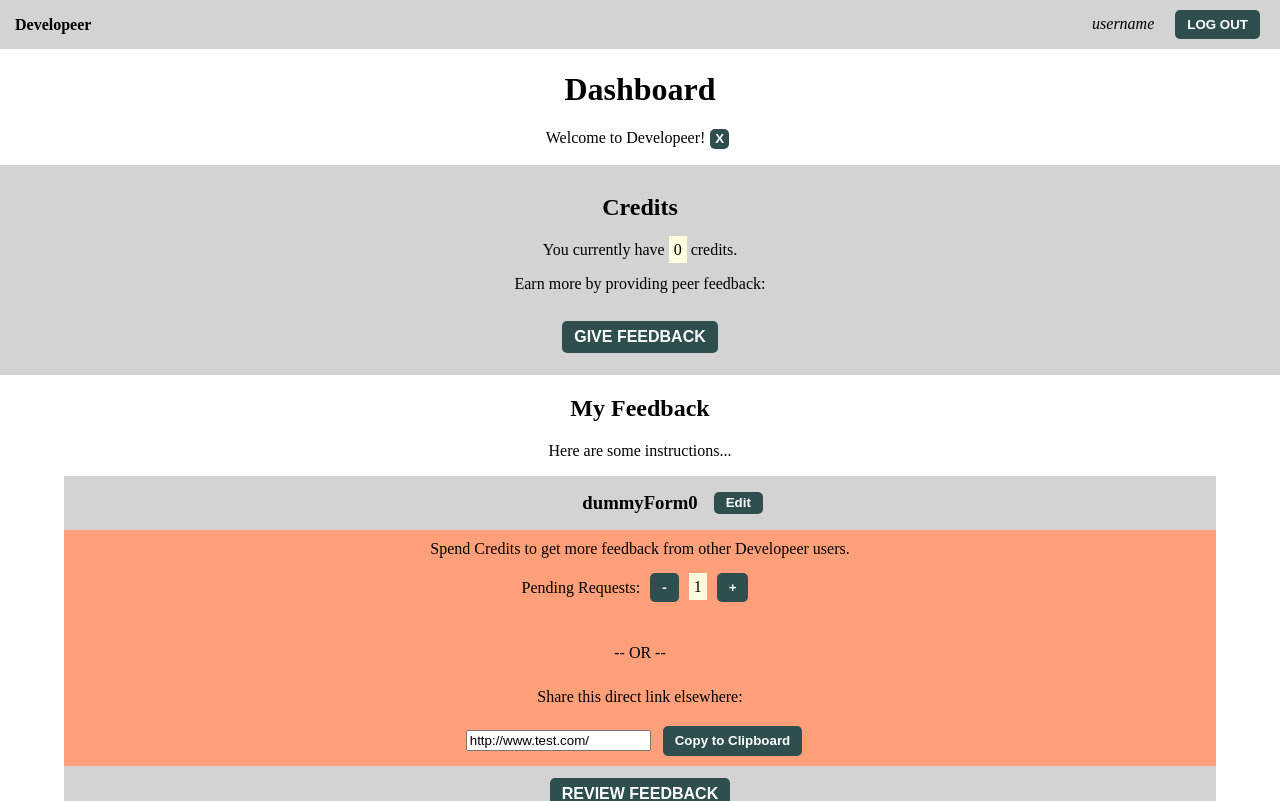
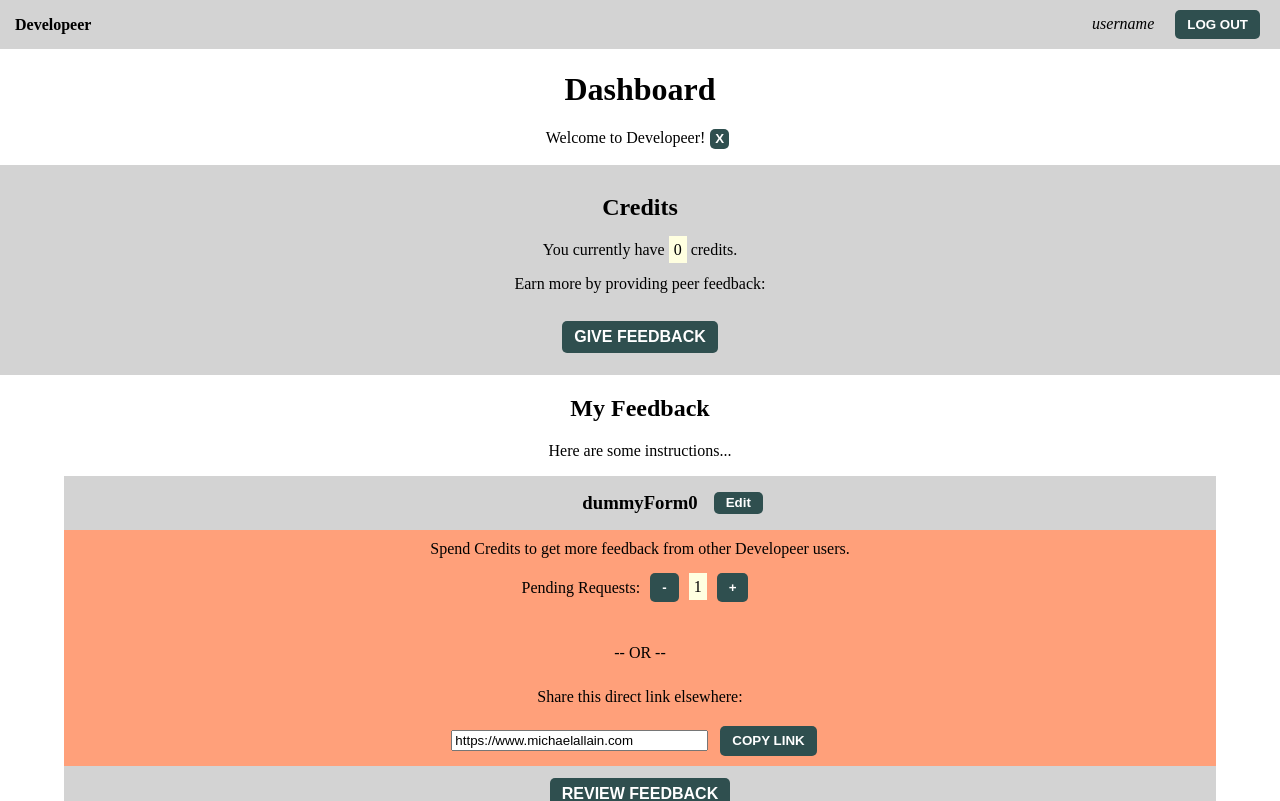
Before and after one commit to fastlain/developeer-client, a React (Create React App) app: page /main/dashboard in a window 1280 px wide. Shown: the top 801 px of the page. Built offline with nearby package versions, Linux system fonts and the light colour scheme.

Commit message:
Add 'Copy Link'btn functionality and temporary dummy links

```diff
--- a/src/components/FormSummary.js
+++ b/src/components/FormSummary.js
@@ -10,6 +10,7 @@ class FormSummary extends Component {
         this.state = {
             showWarning: false
         }
+        this.urlInputRef = React.createRef();
     }
 
     componentWillReceiveProps(nextProps) {
@@ -32,12 +33,20 @@ class FormSummary extends Component {
         }
     }
 
+    // select content of urlInput and copies it to clipboard
+    copyDirectUrl = () => {
+        this.urlInputRef.current.select();
+        document.execCommand('copy');
+    }
+
     render() {
 
         const removeBtnActive = this.props.requests > 0;
         const removeBtnClass = removeBtnActive ? 'default' : 'disabled';
 
         const warnClass = (this.state.showWarning && this.props.credit === 0) ? styles.warning : styles.hideWarning;
+
+        const inputWidth = this.props.shareableUrl.length;
 
         return (
             <div className={styles.formContainer}>
@@ -64,8 +73,8 @@ class FormSummary extends Component {
                     <div>
                         <p className={styles.requestInfo}>Share this direct link elsewhere:</p>
                         <div className={styles.shareLinkWrapper}>
-                            <input type="text" value="http://www.test.com/" readOnly />
-                            <Button type="button" btnStyle="roomySides">Copy to Clipboard</Button>
+                            <input ref={this.urlInputRef} type="text" value={this.props.shareableUrl} readOnly size={inputWidth} />
+                            <Button type="button" btnStyle="roomySides" onClick={this.copyDirectUrl}>COPY LINK</Button>
                         </div>
                     </div>
                 </div>
--- a/src/components/MyFeedback.js
+++ b/src/components/MyFeedback.js
@@ -11,7 +11,7 @@ class MyFeedback extends Component {
     render() {
 
         const summaries = this.props.forms.map(form => (
-            <FormSummary key={form.id} id={form.id} name={form.name} requests={form.pendingRequests} incRequest={this.props.incRequest} decRequest={this.props.decRequest} credit={this.props.credit} />
+            <FormSummary key={form.id} id={form.id} name={form.name} requests={form.pendingRequests} shareableUrl={form.shareableUrl} incRequest={this.props.incRequest} decRequest={this.props.decRequest} credit={this.props.credit} />
         ))
 
         return (
--- a/src/reducers/index.js
+++ b/src/reducers/index.js
@@ -8,6 +8,7 @@ const initialState = {
             id: 0,
             name: "dummyForm0",
             projectUrl: "https://www.michaelallain.com",
+            shareableUrl: "https://www.michaelallain.com",
             pendingRequests: 1,
             questions: [
                 "Question 1 text here",
@@ -20,6 +21,7 @@ const initialState = {
             name: "dummyForm1",
             pendingRequests: 3,
             projectUrl: "https://www.michaelallain.com",
+            shareableUrl: "https://www.michaelallain.com",
             questions: [
                 "Question 1 text here",
                 "Question 2 text here",
```
